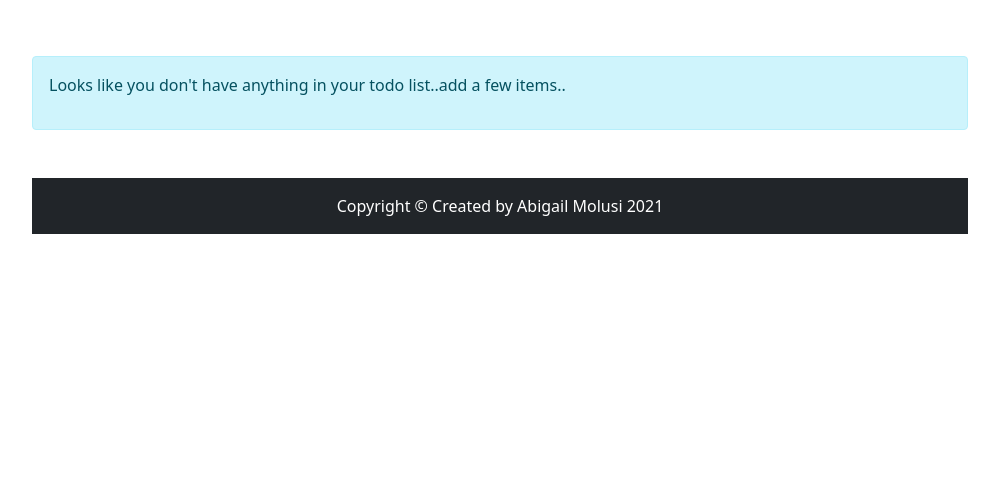
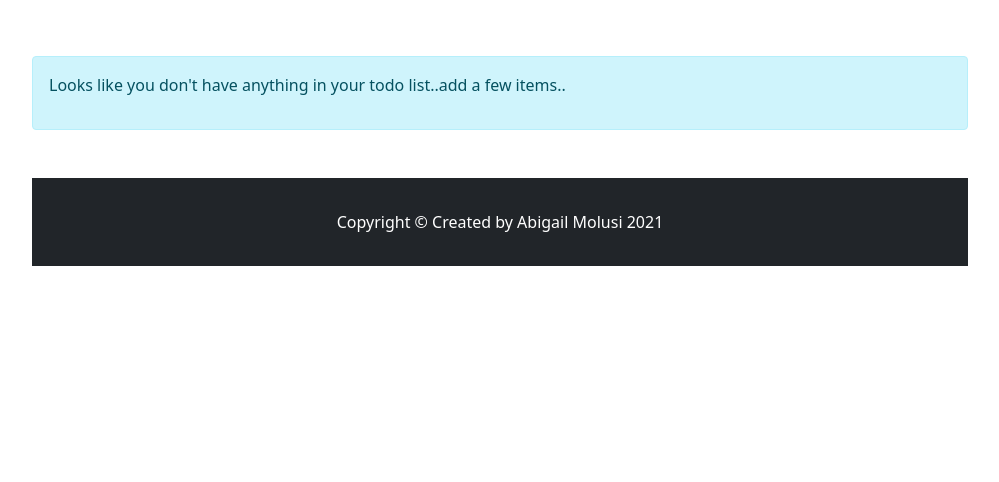
Before and after one commit to molusi/mysafespace, a Django app: a page that uses templates/todo_app/footer.html in a window 1280 px wide. Shown: the part 188-670 px from the top of the page, without its empty margins (140-1139 px from the left). Run offline with Django 3.2, Linux system fonts and the light colour scheme; the visitor is signed in with stand-in values (Sample User, id 1); data that the repository does not hold is empty; some libraries are stand-ins or nearby versions.

Commit message:
Update footer.html

```diff
--- a/templates/todo_app/footer.html
+++ b/templates/todo_app/footer.html
@@ -1,5 +1,5 @@
 
     <footer class="py-3 bg-dark mt-5 mb-0">
-    <div ><p class="m-0 text-center text-white">Copyright &copy; Created by Abigail Molusi 2021</p>
+    <div ><center><p class="py-2 my-2 text-center text-white" style="width:60%;margin:5px auto">Copyright &copy; Created by Abigail Molusi 2021</p></center>
     </div>
     </footer>
```
